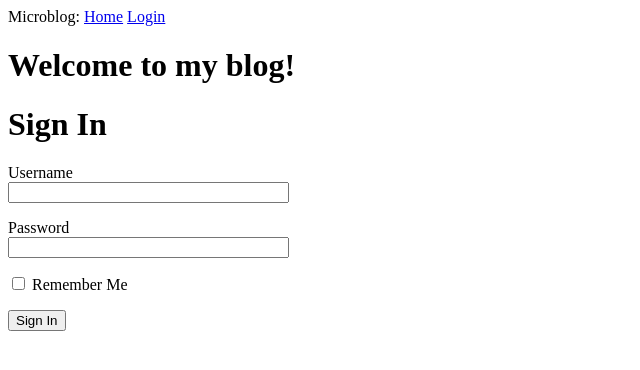
After one commit to odinakholiqov/dii-fun-chat, a Flask app: page /login in a window 1280 px wide. The commit adds this page. Shown: the top 370 px of the page, without its empty margins (0-640 px from the left). Run offline with Flask 3, Linux system fonts and the light colour scheme.

Commit message:
add html

```diff
--- a/app/__init__.py
+++ b/app/__init__.py
@@ -1,5 +1,8 @@
 from flask import Flask
+from config import Config
+
 
 app = Flask(__name__)
+app.config.from_object(Config)
 
 from app import routes
--- /dev/null
+++ b/app/forms.py
@@ -0,0 +1,10 @@
+from flask_wtf import FlaskForm
+from wtforms import StringField, PasswordField, BooleanField, SubmitField
+from wtforms.validators import DataRequired
+
+
+class LoginForm(FlaskForm):
+    username = StringField('Username', validators=[DataRequired()])
+    password = PasswordField('Password', validators=[DataRequired()])
+    remember_me = BooleanField('Remember Me')
+    submit = SubmitField('Sign In')
--- a/app/routes.py
+++ b/app/routes.py
@@ -1,5 +1,6 @@
 from app import app
 from flask import render_template
+from app.forms import LoginForm
 
 """
 if request in ("http://dii.tj/", "http://dii.tj/index", 1)":
@@ -8,15 +9,8 @@ if request in ("http://dii.tj/", "http://dii.tj/index", 1)":
 """
 
 @app.route('/')
-@app.route('/index')
 def index():
-    return "Hello, World!"
-
-
-@app.route('/')
-@app.route('/dii')
-def dii_special_hello_msg():
-    return "Salam, Aleykum!"
+    return render_template('index.html')
 
 
 @app.route('/main')
@@ -31,3 +25,9 @@ def main_page():
         title=title,
         user=user,
     )
+
+
+@app.route('/login')
+def login():
+    form = LoginForm()
+    return render_template('login.html', title='Sign In', form=form)
--- /dev/null
+++ b/app/templates/base.html
@@ -0,0 +1,16 @@
+<!doctype html>
+<html>
+    <head>
+        <title>Microblog</title>
+    </head>
+    <body>
+        <div>
+            Microblog:
+            <a href="/index">Home</a>
+            <a href="/login">Login</a>
+        </div>
+        <h1>Welcome to my blog!</h1>
+
+        {% block content %}{% endblock %}
+    </body>
+</html>
--- /dev/null
+++ b/app/templates/login.html
@@ -0,0 +1,18 @@
+{% extends "base.html" %}
+
+{% block content %}
+    <h1>Sign In</h1>
+    <form action="" method="post" novalidate>
+        {{ form.hidden_tag() }}
+        <p>
+            {{ form.username.label }}<br>
+            {{ form.username(size=32) }}
+        </p>
+        <p>
+            {{ form.password.label }}<br>
+            {{ form.password(size=32) }}
+        </p>
+        <p>{{ form.remember_me() }} {{ form.remember_me.label }}</p>
+        <p>{{ form.submit() }}</p>
+    </form>
+{% endblock %}
--- /dev/null
+++ b/config.py
@@ -0,0 +1,4 @@
+import os
+
+class Config:
+    SECRET_KEY = os.environ.get('SECRET_KEY') or 'you-will-never-guess'
```
Also changed, not shown: app/templates/index.html (+6 -9 lines).
